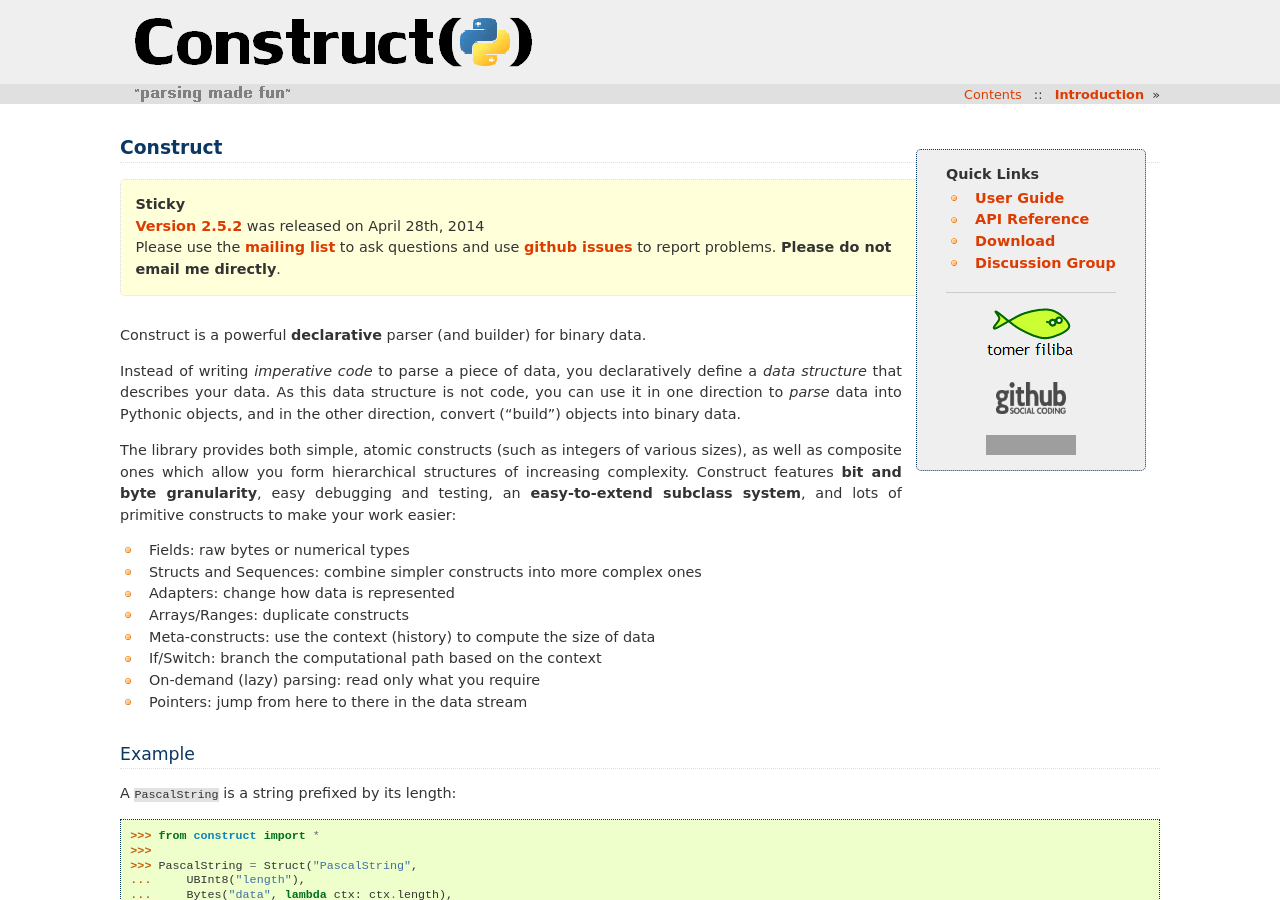
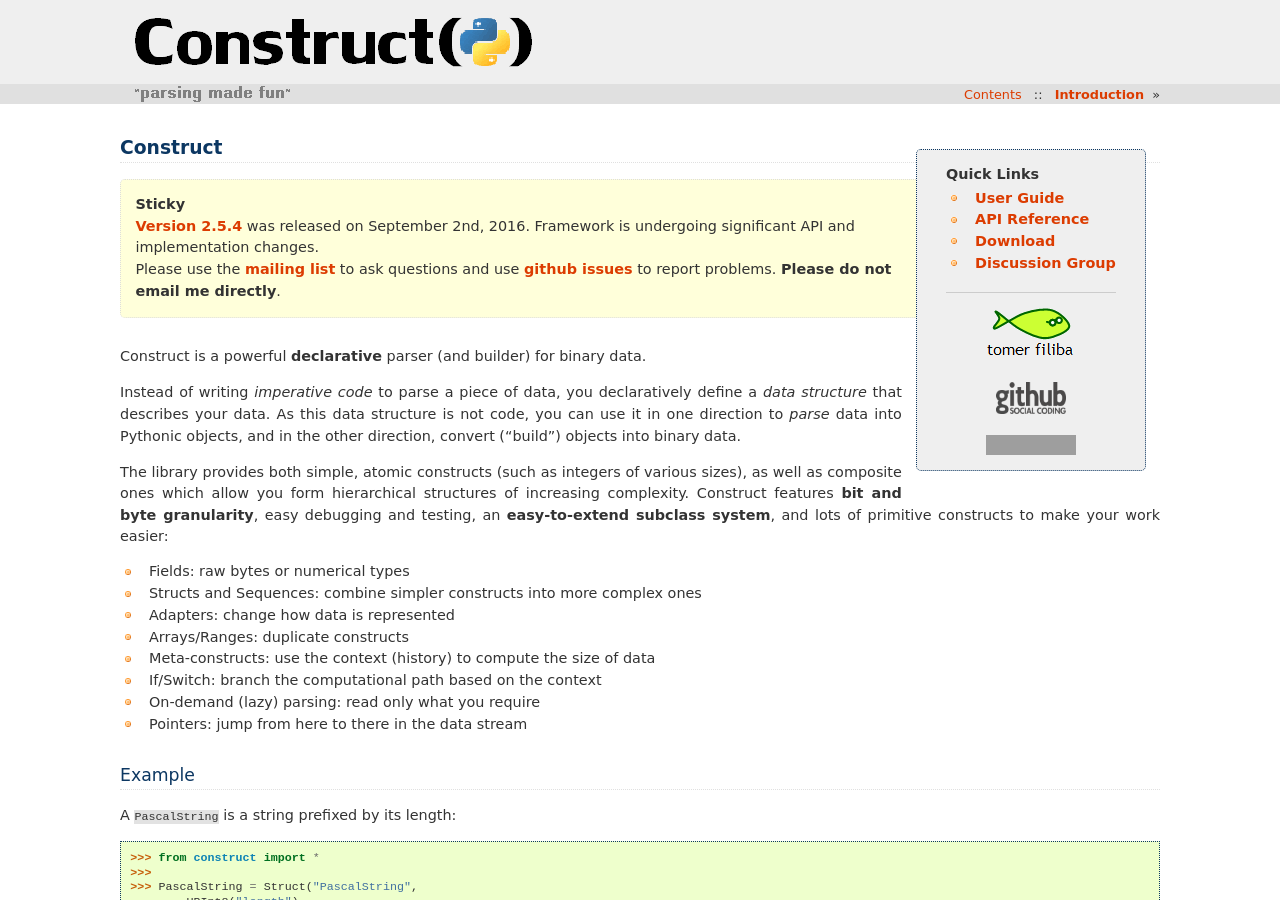
Before and after one commit to MostAwesomeDude/construct, a Sphinx documentation site: the page built from docs/index.rst, in a window 1280 px wide and 900 px high. Built offline with Sphinx 7.4.7, drawn with Linux system fonts in a browser that asks for light colours; grey boxes are pictures that could not be loaded.

Commit message:
Version updated for readthedocs.

```diff
--- a/docs/index.rst
+++ b/docs/index.rst
@@ -32,8 +32,8 @@
 
    <strong>Sticky</strong><br/>
 
-   <a class="reference external" href="https://pypi.python.org/pypi/construct">Version 2.5.2</a>
-   was released on April 28th, 2014<br/>
+   <a class="reference external" href="https://pypi.python.org/pypi/construct">Version 2.5.4</a>
+   was released on September 2nd, 2016. Framework is undergoing significant API and implementation changes.<br/>
 
    Please use the
    <a class="reference external" href="https://groups.google.com/d/forum/construct3">mailing list</a>
```
